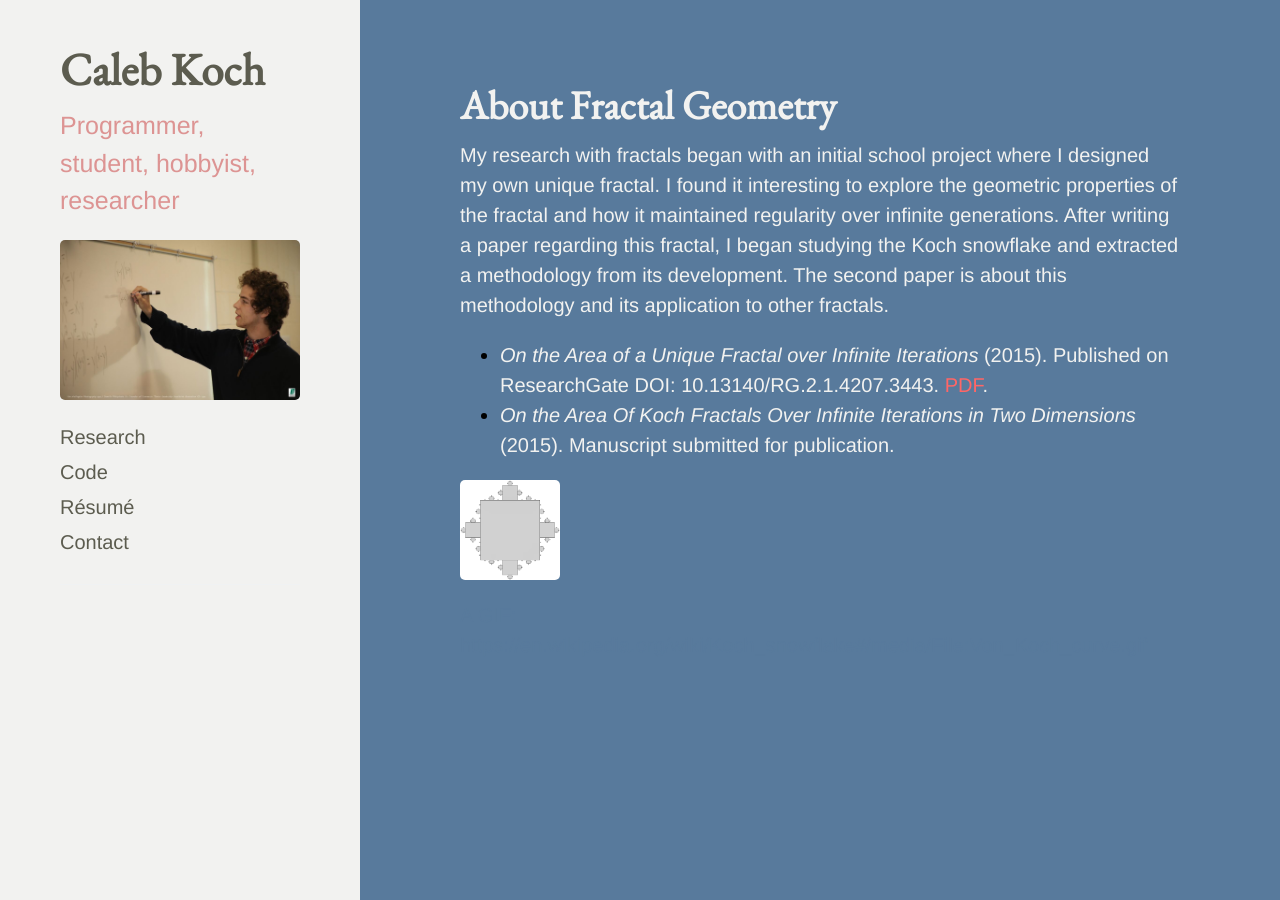
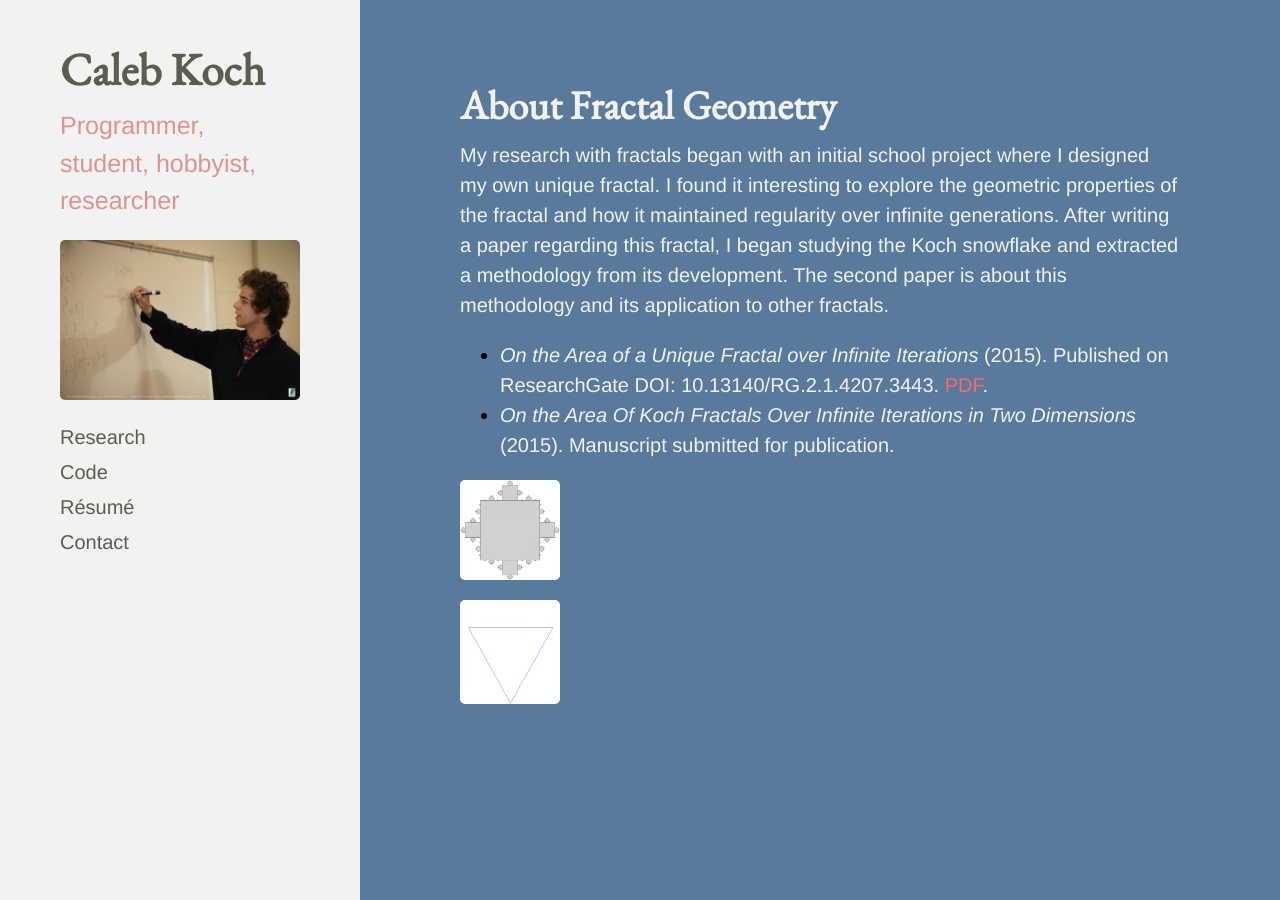
Before and after one commit to cakoch10/cakoch10.github.io, a Jekyll site: the page built from fractal.md, in a window 1280 px wide. Built offline with Jekyll 4.4.1, drawn with Linux system fonts in a browser that asks for light colours; Markdown is read by kramdown in place of the engine named in the settings.

Commit message:
Update fractal.md

```diff
--- a/fractal.md
+++ b/fractal.md
@@ -13,4 +13,4 @@ explore the geometric properties of the fractal and how it maintained regularity
 
 <img src="https://raw.githubusercontent.com/cakoch10/cakoch10.github.io/master/public/square.PNG" alt="Drawing" style="width: 100px;"/>
 
-A GIF: https://en.wikipedia.org/wiki/Koch_snowflake#/media/File:Von_Koch_curve.gif
+<img src="https://raw.githubusercontent.com/cakoch10/cakoch10.github.io/master/public/Von_Koch_curve.gif" alt="Drawing" style="width: 100px;"/>
```
